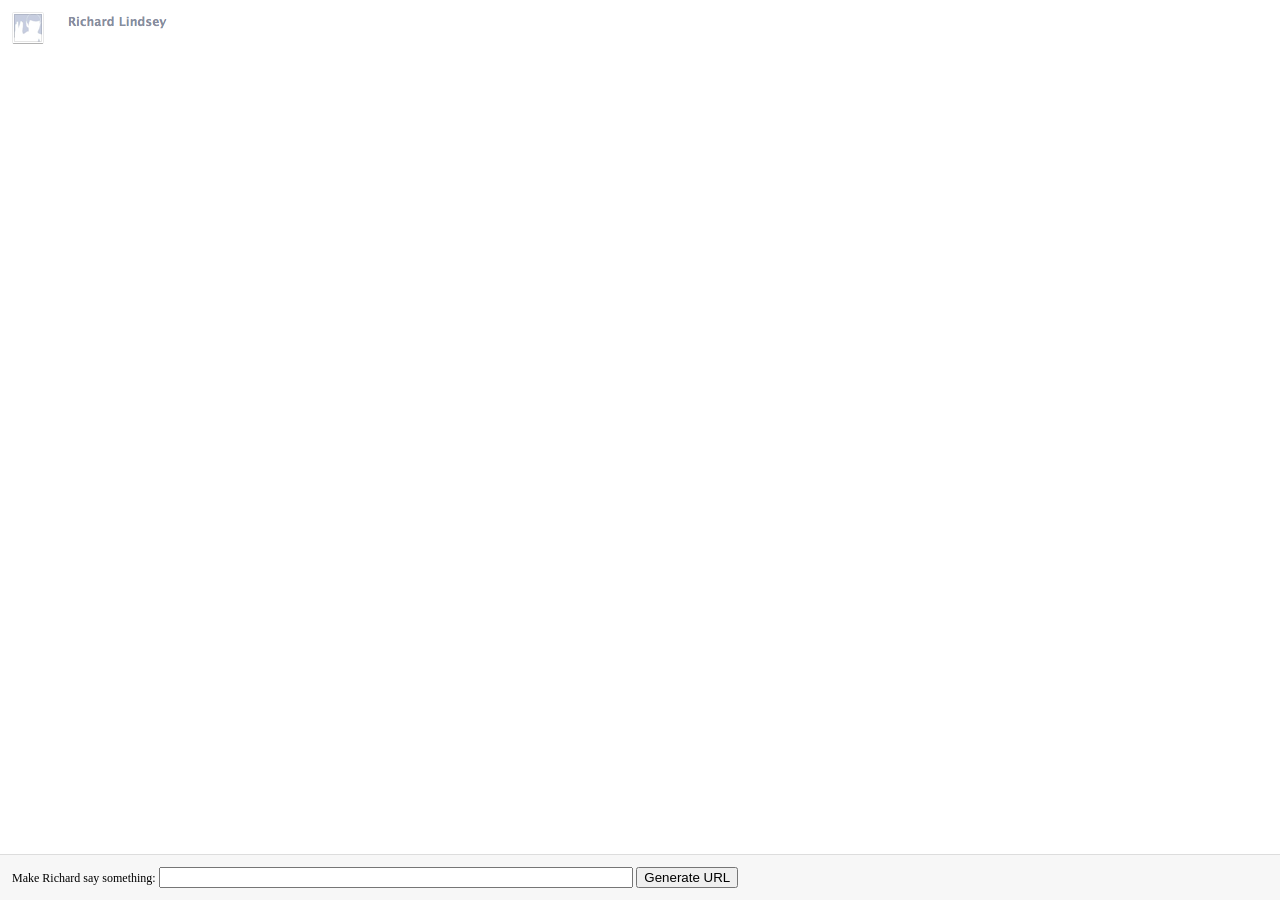
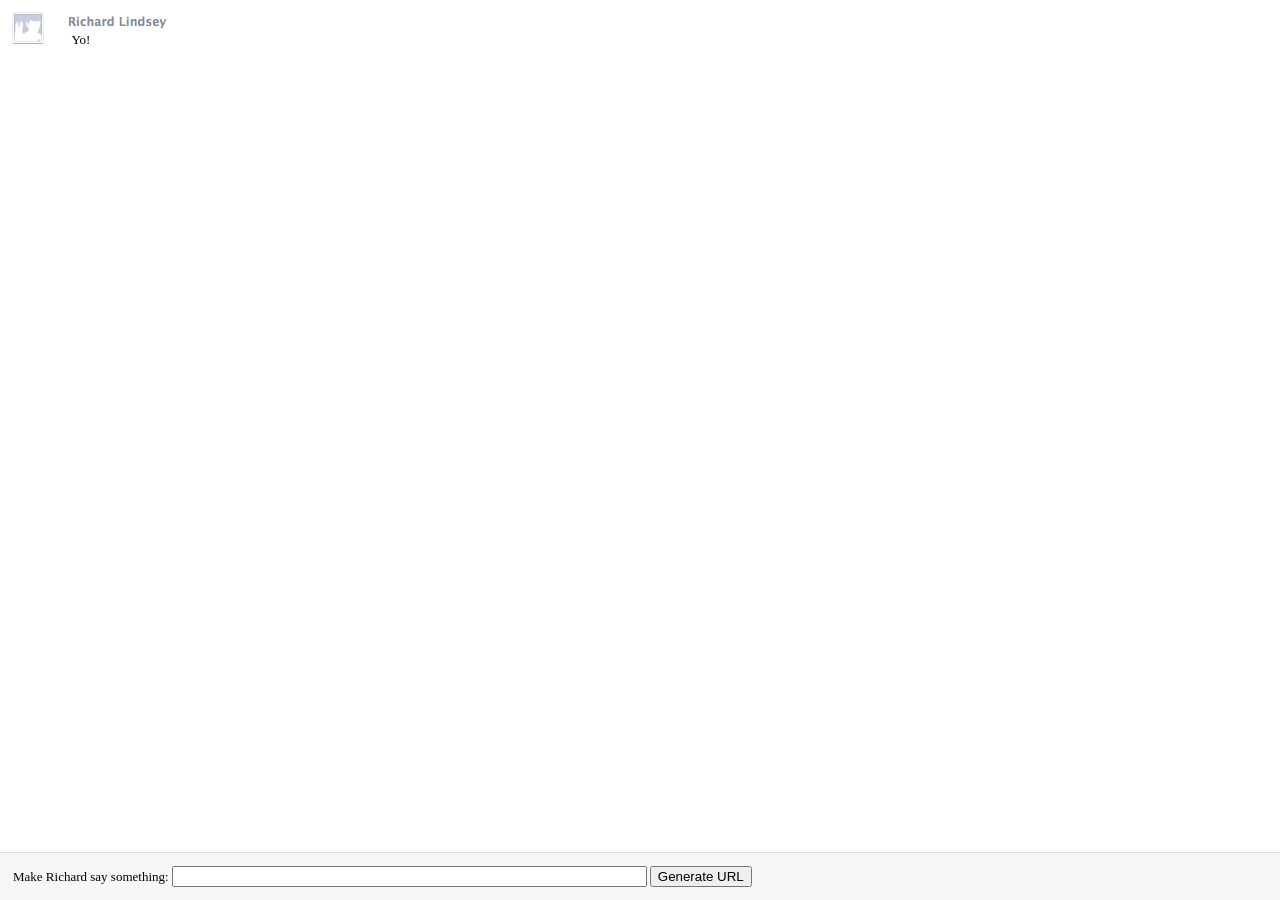
Before and after one commit to marcusellis05/marcusellis05.github.io, a Jekyll site: the page richard-says/index.html, which Jekyll copies as it is, in a window 1280 px wide. Built offline with Jekyll 4.4.1, drawn with Linux system fonts in a browser that asks for light colours; nearby versions of some CDN libraries; Markdown is read by kramdown in place of the engine named in the settings.

Commit message:
inlining styles and script

```diff
--- a/richard-says/index.html
+++ b/richard-says/index.html
@@ -2,7 +2,29 @@
 <html>
   <head>
     <title>Richard Lindsey says...</title>
-    <link rel="stylesheet" href="styles.css">
+    <style>
+      body {
+        font-size: 13px;
+      }
+      #text {
+        position: absolute;
+        left: 5.5em;
+        line-height: 1.75px;
+        top: 3em;
+      }
+      form {
+        background: #F7F7F7;
+        border-top: 1px solid #DDD;
+        padding: 1em;
+        position: absolute;
+        bottom: 0;
+        left: 0;
+        width: 100%;
+      }
+      input {
+        width: 35em;
+      }
+    </style>
   </head>
   <body>
     <img src="bkgd.png" alt="">
--- a/richard-says/styles.css
+++ /dev/null
@@ -1,20 +0,0 @@
-body {
-  font-size: 12px;
-}
-#text {
-  position: absolute;
-  left: 5.75em;
-  top: 3em;
-}
-form {
-  background: #F7F7F7;
-  border-top: 1px solid #DDD;
-  padding: 1em;
-  position: absolute;
-  bottom: 0;
-  left: 0;
-  width: 100%;
-}
-input {
-  width: 35em;
-}
```
Also changed, not shown: other parts of richard-says/index.html (+4 -3 lines).
